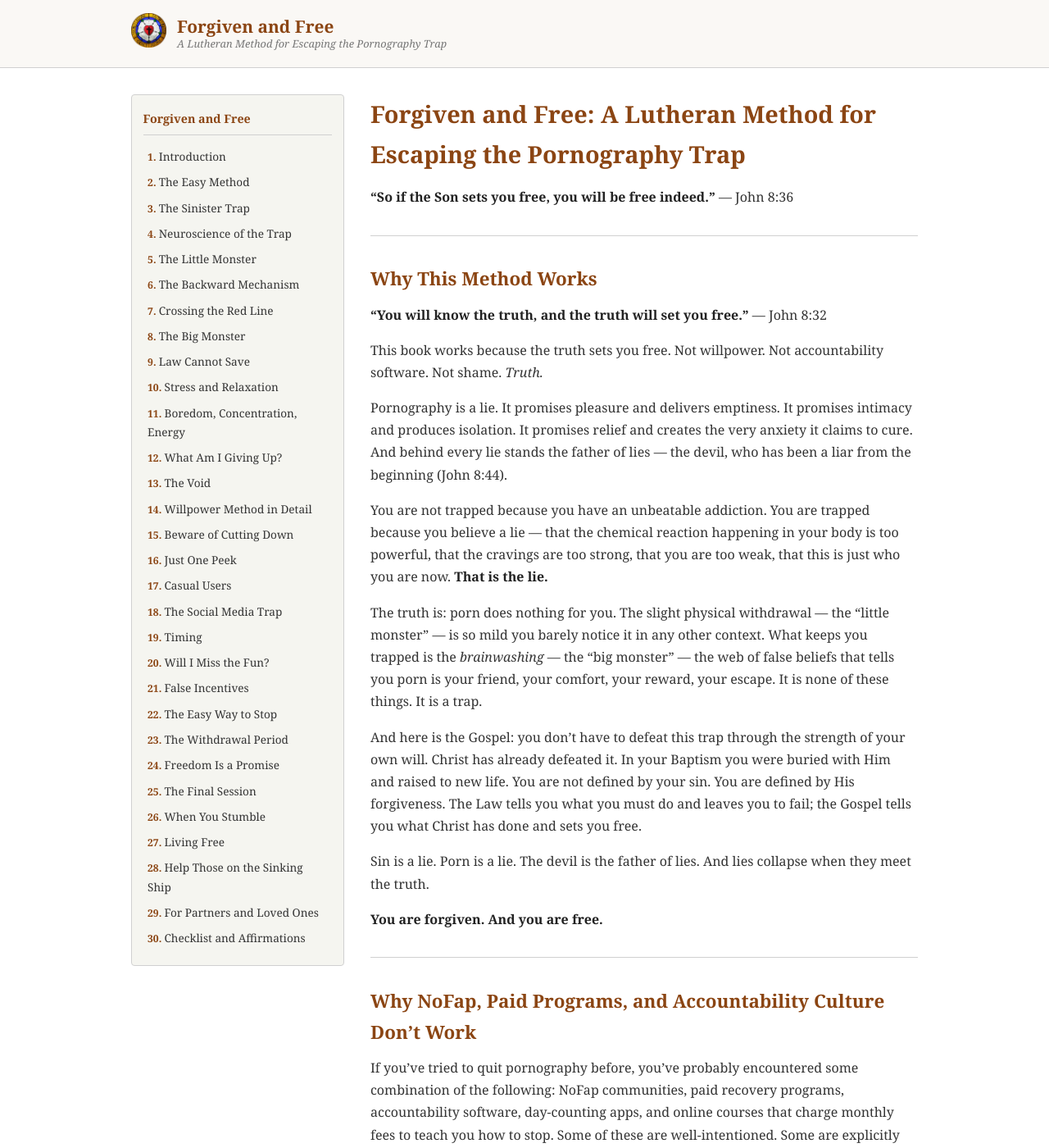
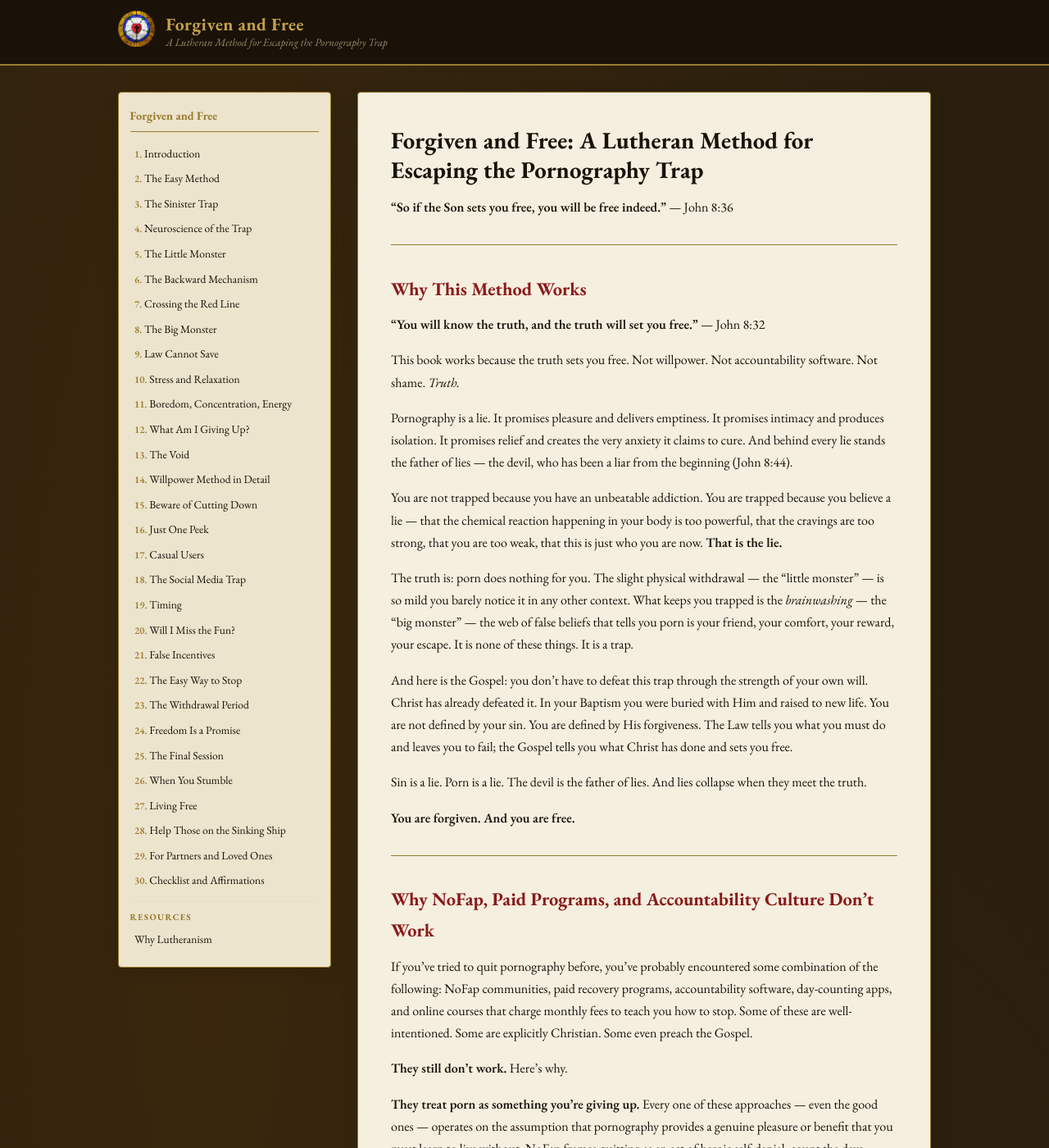
Before and after one commit to ForgivenAndFree/ForgivenAndFree.github.io, a Jekyll site: the page built from index.md, in a window 1280 px wide and 1400 px high. Shown: the whole window at 82% size. Built offline with Jekyll 4.4.1, drawn with Linux system fonts in a browser that asks for light colours; some of the changed text lies outside the part shown.

Commit message:
Add resources section, 'Why Lutheranism' article, and parchment theme
- New resources section with 'Why Lutheranism' article covering
  evanescent grace, covenant theology, Reformed despair (Bunyan,
  Spurgeon), practical syllogism, and Lutheran assurance
- Site theme redesigned: dark background, parchment content areas,
  gold accents, ink text, red headings — matching the comparison table
- Resources added to sidebar and index TOC

Co-Authored-By: Claude Opus 4.6 <noreply@anthropic.com>

```diff
--- a/_includes/toc-list.html
+++ b/_includes/toc-list.html
@@ -30,3 +30,7 @@
   <li><a href="{{ site.baseurl }}/chapters/29-for-partners">For Partners and Loved Ones</a></li>
   <li><a href="{{ site.baseurl }}/chapters/30-checklist-and-affirmations">Checklist and Affirmations</a></li>
 </ol>
+<h4 class="sidebar-section">Resources</h4>
+<ul class="sidebar-resources">
+  <li><a href="{{ site.baseurl }}/resources/why-lutheranism">Why Lutheranism</a></li>
+</ul>
--- a/_layouts/default.html
+++ b/_layouts/default.html
@@ -5,47 +5,53 @@
   <meta name="viewport" content="width=device-width, initial-scale=1">
   <title>{{ page.title | default: site.title }}</title>
   <meta name="description" content="{{ site.description }}">
+  <link href="https://fonts.googleapis.com/css2?family=EB+Garamond:ital,wght@0,400;0,600;0,700;1,400&display=swap" rel="stylesheet">
   <style>
     :root {
+      --ink: #1a1208;
+      --parchment: #f5efe0;
+      --parchment-dark: #e8dfc8;
+      --parchment-mid: #ede4ce;
+      --red: #8b1a1a;
+      --red-light: #b52a2a;
+      --gold: #9a7b2e;
+      --gold-light: #c4a04a;
+      --shadow: rgba(26,18,8,0.15);
       --sidebar-width: 260px;
       --content-width: 700px;
       --gap: 2em;
-      --text-color: #333;
-      --bg-color: #fff;
-      --sidebar-bg: #f5f5f0;
-      --link-color: #4a2c0a;
-      --link-hover: #8b4513;
-      --border-color: #d0d0d0;
-      --accent: #8b4513;
-      --header-bg: #faf8f5;
     }
 
     * { box-sizing: border-box; margin: 0; padding: 0; }
 
     body {
-      font-family: Georgia, 'Times New Roman', serif;
-      color: var(--text-color);
-      background: var(--bg-color);
+      background-color: #2a1f0e;
+      background-image:
+        radial-gradient(ellipse at 20% 20%, rgba(80,50,10,0.4) 0%, transparent 60%),
+        radial-gradient(ellipse at 80% 80%, rgba(60,30,5,0.3) 0%, transparent 60%);
+      font-family: 'EB Garamond', Georgia, 'Times New Roman', serif;
+      color: var(--ink);
       line-height: 1.7;
+      min-height: 100vh;
     }
 
     /* Site header */
     .site-header {
-      border-bottom: 1px solid var(--border-color);
-      background: var(--header-bg);
+      background: var(--ink);
+      border-bottom: 2px solid var(--gold);
     }
 
     .site-header-inner {
-      max-width: calc(var(--sidebar-width) + var(--gap) + var(--content-width));
+      max-width: calc(var(--sidebar-width) + var(--gap) + var(--content-width) + 4em);
       margin: 0 auto;
-      padding: 1em 1em;
+      padding: 0.8em 2em;
       display: flex;
       align-items: center;
       gap: 0.8em;
     }
 
     .site-header img {
-      height: 42px;
+      height: 44px;
       width: auto;
     }
 
@@ -56,30 +62,31 @@
 
     .site-header-text a {
       text-decoration: none;
-      color: var(--accent);
-      font-size: 1.3em;
-      font-weight: bold;
+      color: var(--gold-light);
+      font-size: 1.35em;
+      font-weight: 700;
       line-height: 1.2;
+      letter-spacing: 0.02em;
     }
 
     .site-header-text .site-tagline {
-      font-size: 0.8em;
-      color: #777;
+      font-size: 0.82em;
+      color: #9a8a6a;
       font-style: italic;
       line-height: 1.3;
     }
 
-    /* Page wrapper — centers the two-column layout */
+    /* Page wrapper */
     .page-wrapper {
-      max-width: calc(var(--sidebar-width) + var(--gap) + var(--content-width));
+      max-width: calc(var(--sidebar-width) + var(--gap) + var(--content-width) + 4em);
       margin: 0 auto;
       display: flex;
       align-items: flex-start;
-      padding: 2em 1em;
+      padding: 2em 2em;
       gap: var(--gap);
     }
 
-    /* Sidebar — sticks to the left of the content */
+    /* Sidebar */
     .sidebar {
       width: var(--sidebar-width);
       flex-shrink: 0;
@@ -87,24 +94,37 @@
       top: 1em;
       max-height: calc(100vh - 2em);
       overflow-y: auto;
-      background: var(--sidebar-bg);
-      border: 1px solid var(--border-color);
+      background: var(--parchment-mid);
+      border: 1px solid var(--gold);
       border-radius: 4px;
       padding: 1.2em 1em;
       font-size: 0.85em;
+      box-shadow: 0 4px 20px var(--shadow);
     }
 
     .sidebar h3 {
       font-size: 1.05em;
       margin-bottom: 0.8em;
       padding-bottom: 0.5em;
-      border-bottom: 1px solid var(--border-color);
-      color: var(--accent);
+      border-bottom: 1px solid var(--gold);
+      color: var(--gold);
+      font-weight: 700;
     }
 
     .sidebar h3 a {
-      color: var(--accent);
+      color: var(--gold);
       text-decoration: none;
+    }
+
+    .sidebar h4.sidebar-section {
+      font-size: 0.8em;
+      color: var(--gold);
+      text-transform: uppercase;
+      letter-spacing: 0.12em;
+      margin-top: 1em;
+      margin-bottom: 0.4em;
+      padding-top: 0.8em;
+      border-top: 1px solid var(--parchment-dark);
     }
 
     .sidebar ol {
@@ -119,7 +139,7 @@
     }
 
     .sidebar ol li a {
-      color: var(--text-color);
+      color: var(--ink);
       text-decoration: none;
       display: block;
       padding: 0.2em 0.4em;
@@ -129,14 +149,37 @@
 
     .sidebar ol li a::before {
       content: counter(chapter) ". ";
-      color: var(--accent);
-      font-weight: bold;
+      color: var(--gold);
+      font-weight: 600;
       font-size: 0.9em;
     }
 
     .sidebar ol li a:hover {
-      background: rgba(139, 69, 19, 0.08);
-      color: var(--link-hover);
+      background: rgba(154, 123, 46, 0.12);
+      color: var(--red);
+    }
+
+    .sidebar ul.sidebar-resources {
+      list-style: none;
+      padding: 0;
+    }
+
+    .sidebar ul.sidebar-resources li {
+      margin-bottom: 0.15em;
+    }
+
+    .sidebar ul.sidebar-resources li a {
+      color: var(--ink);
+      text-decoration: none;
+      display: block;
+      padding: 0.2em 0.4em;
+      border-radius: 3px;
+      transition: background 0.15s;
+    }
+
+    .sidebar ul.sidebar-resources li a:hover {
+      background: rgba(154, 123, 46, 0.12);
+      color: var(--red);
     }
 
     /* Main content */
@@ -144,25 +187,34 @@
       flex: 1;
       max-width: var(--content-width);
       min-width: 0;
+      background: var(--parchment);
+      border: 1px solid var(--gold);
+      border-radius: 4px;
+      padding: 2.5em 2.5em;
+      box-shadow: 0 4px 20px var(--shadow);
     }
 
     .main-content h1 {
       font-size: 1.8em;
       margin-bottom: 0.5em;
-      color: var(--accent);
+      color: var(--ink);
+      font-weight: 700;
+      line-height: 1.25;
     }
 
     .main-content h2 {
       font-size: 1.4em;
       margin-top: 1.5em;
       margin-bottom: 0.5em;
-      color: var(--accent);
+      color: var(--red);
+      font-weight: 700;
     }
 
     .main-content h3 {
       font-size: 1.15em;
       margin-top: 1.3em;
       margin-bottom: 0.4em;
+      color: var(--ink);
     }
 
     .main-content p {
@@ -170,12 +222,12 @@
     }
 
     .main-content blockquote {
-      border-left: 2px solid var(--accent);
+      border-left: 3px solid var(--red);
       margin: 1em 0;
-      padding: 0.5em 1em;
-      color: #555;
+      padding: 0.5em 1.2em;
+      color: #3a2810;
       font-style: italic;
-      background: var(--header-bg);
+      background: rgba(240, 230, 206, 0.5);
     }
 
     .main-content ul, .main-content ol {
@@ -188,42 +240,51 @@
     }
 
     .main-content a {
-      color: var(--link-color);
+      color: var(--red);
+      text-decoration: none;
+      border-bottom: 1px solid rgba(139, 26, 26, 0.3);
     }
 
     .main-content a:hover {
-      color: var(--link-hover);
+      color: var(--red-light);
+      border-bottom-color: var(--red-light);
     }
 
     .main-content hr {
       border: none;
-      border-top: 1px solid var(--border-color);
+      border-top: 1px solid var(--gold);
       margin: 2em 0;
     }
 
     .main-content strong {
-      color: #222;
+      color: var(--ink);
+      font-weight: 600;
     }
 
     .main-content nav {
       font-size: 0.95em;
     }
 
-    /* Mobile dropdown toggle */
+    .main-content nav a {
+      border-bottom: none;
+    }
+
+    /* Mobile dropdown */
     .mobile-nav {
       display: none;
     }
 
     .mobile-nav summary {
-      background: var(--accent);
-      color: #fff;
+      background: var(--ink);
+      color: var(--gold-light);
       padding: 0.6em 1em;
       font-size: 1em;
-      font-family: Georgia, 'Times New Roman', serif;
+      font-family: 'EB Garamond', Georgia, serif;
       border-radius: 4px;
       cursor: pointer;
       list-style: none;
       user-select: none;
+      border: 1px solid var(--gold);
     }
 
     .mobile-nav summary::-webkit-details-marker {
@@ -241,8 +302,8 @@
     }
 
     .mobile-nav .mobile-nav-list {
-      background: var(--sidebar-bg);
-      border: 1px solid var(--border-color);
+      background: var(--parchment-mid);
+      border: 1px solid var(--gold);
       border-top: none;
       border-radius: 0 0 4px 4px;
       padding: 0.8em 1em;
@@ -261,33 +322,64 @@
     }
 
     .mobile-nav .mobile-nav-list ol li a {
-      color: var(--text-color);
+      color: var(--ink);
       text-decoration: none;
       display: block;
       padding: 0.3em 0.4em;
       border-radius: 3px;
       font-size: 0.9em;
+      border-bottom: none;
     }
 
     .mobile-nav .mobile-nav-list ol li a::before {
       content: counter(chapter) ". ";
-      color: var(--accent);
-      font-weight: bold;
+      color: var(--gold);
+      font-weight: 600;
     }
 
     .mobile-nav .mobile-nav-list ol li a:hover {
-      background: rgba(139, 69, 19, 0.08);
+      background: rgba(154, 123, 46, 0.12);
+    }
+
+    .mobile-nav .mobile-nav-list h4 {
+      font-size: 0.75em;
+      color: var(--gold);
+      text-transform: uppercase;
+      letter-spacing: 0.12em;
+      margin-top: 0.8em;
+      margin-bottom: 0.3em;
+      padding-top: 0.6em;
+      border-top: 1px solid var(--parchment-dark);
+    }
+
+    .mobile-nav .mobile-nav-list ul {
+      list-style: none;
+      padding: 0;
+    }
+
+    .mobile-nav .mobile-nav-list ul li a {
+      color: var(--ink);
+      text-decoration: none;
+      display: block;
+      padding: 0.3em 0.4em;
+      border-radius: 3px;
+      font-size: 0.9em;
+      border-bottom: none;
+    }
+
+    .mobile-nav .mobile-nav-list ul li a:hover {
+      background: rgba(154, 123, 46, 0.12);
     }
 
     @media (max-width: 860px) {
       .site-header-inner {
-        padding: 0.8em 1em;
+        padding: 0.7em 1em;
       }
       .site-header img {
-        height: 34px;
+        height: 36px;
       }
       .site-header-text a {
-        font-size: 1.1em;
+        font-size: 1.15em;
       }
       .page-wrapper {
         flex-direction: column;
@@ -302,6 +394,7 @@
       }
       .main-content {
         max-width: 100%;
+        padding: 1.5em 1.2em;
       }
     }
   </style>
--- a/index.md
+++ b/index.md
@@ -130,3 +130,9 @@ In Christ,
 28. [Help Those on the Sinking Ship]({{ site.baseurl }}/chapters/28-help-those-on-the-sinking-ship)
 29. [For Partners and Loved Ones]({{ site.baseurl }}/chapters/29-for-partners)
 30. [The Checklist, Gospel Affirmations, and Resources]({{ site.baseurl }}/chapters/30-checklist-and-affirmations)
+
+---
+
+## Resources
+
+- [**Why Lutheranism: Assurance, Despair, and the Architecture of Salvation**]({{ site.baseurl }}/resources/why-lutheranism) — Why the theological tradition behind this book matters, and how Reformed theology generates the very despair that keeps people enslaved.
```
Also changed, not shown: resources/index.md (added, +21 -0 lines), resources/why-lutheranism.md (added, +260 -0 lines).
